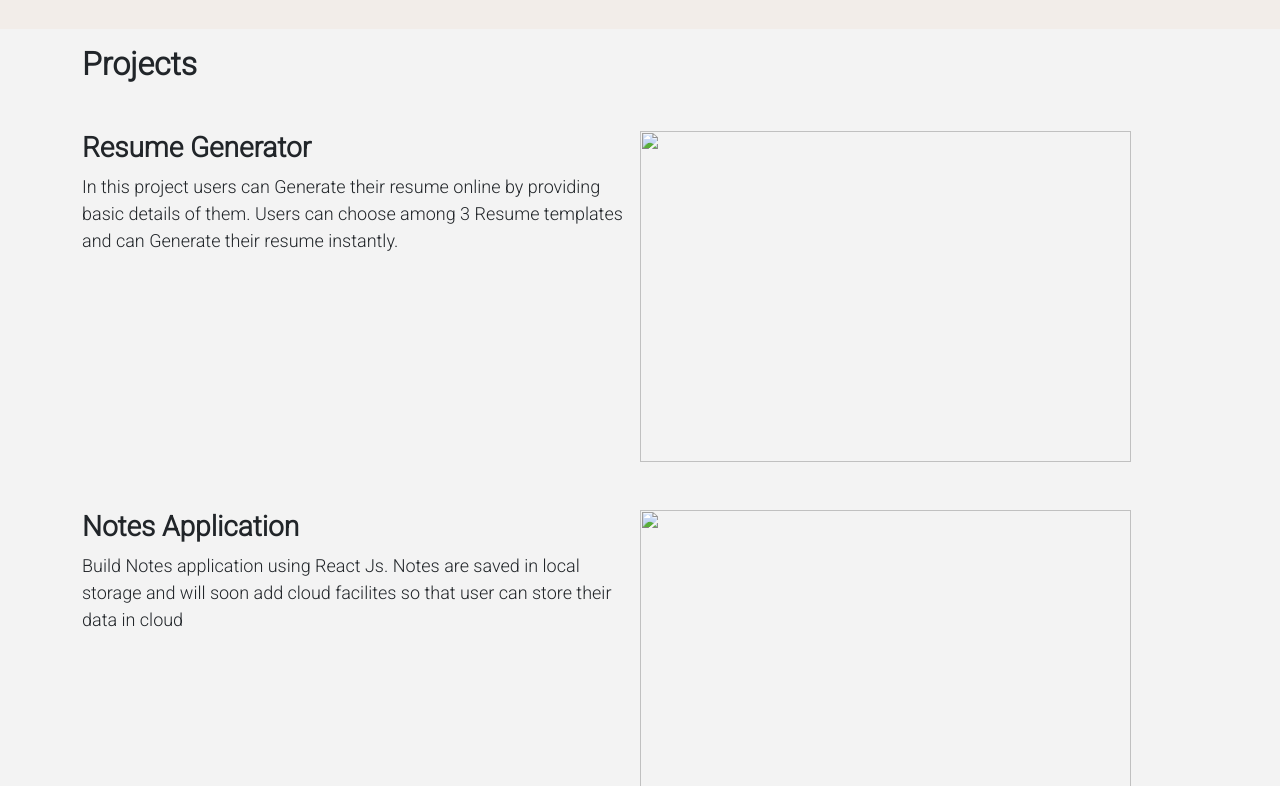
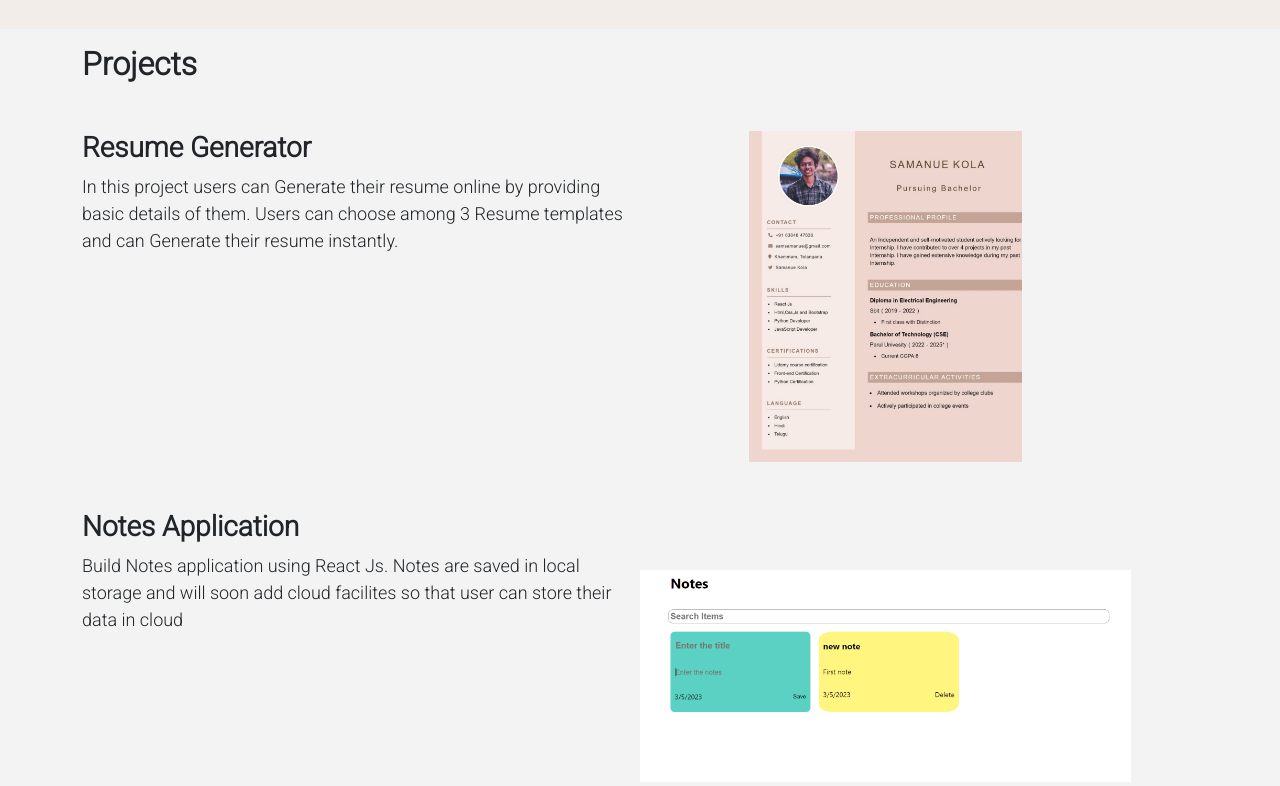
Before and after one commit to samanuesam/Portfolio-website, a plain HTML site: page index.html in a window 1280 px wide. Shown: the part 2014-2800 px from the top of the page. Drawn offline with nearby package versions, Linux system fonts and the light colour scheme.

Commit message:
Update index.html

```diff
--- a/index.html
+++ b/index.html
@@ -51,7 +51,7 @@
         <div class="container d-flex flex-md-row flex-lg-row flex-sm-row flex-column justify-content-between">
                 <div class="col-lg-7 col-md-6 col-sm-6 col-12">
                     <div class="col-lg-7 col-sm-8 col-md-8 col-12">
-                        <img src="../portfolio/images/profile1.png" class="img-fluid">
+                        <img src="../images/profile1.png" class="img-fluid">
                     </div>
 
                 </div>
@@ -184,7 +184,7 @@
                     </p>
                 </div>
                 <div class="col-12 col-lg-6 col-md-6 col-sm-6">
-                    <a href="https://samanuesam.github.io/Resume/index%20page/index.html" target="_blank"><img src="../portfolio/images/resume.jpg" class="img-p"></a>
+                    <a href="https://samanuesam.github.io/Resume/index%20page/index.html" target="_blank"><img src="../images/resume.jpg" class="img-p"></a>
                 </div>
             </div>
 
@@ -197,7 +197,7 @@
                     </p>
                 </div>
                 <div class="col-12 col-lg-6 col-md-6 col-sm-6">
-                    <a><img src="../portfolio/images/notesapp.png" class="img-p"></a>
+                    <a><img src="../images/notesapp.png" class="img-p"></a>
                 </div>
             </div>
 
```
